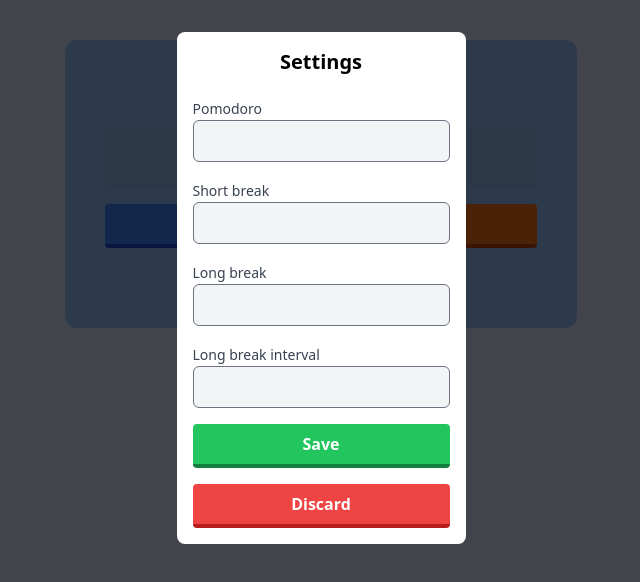
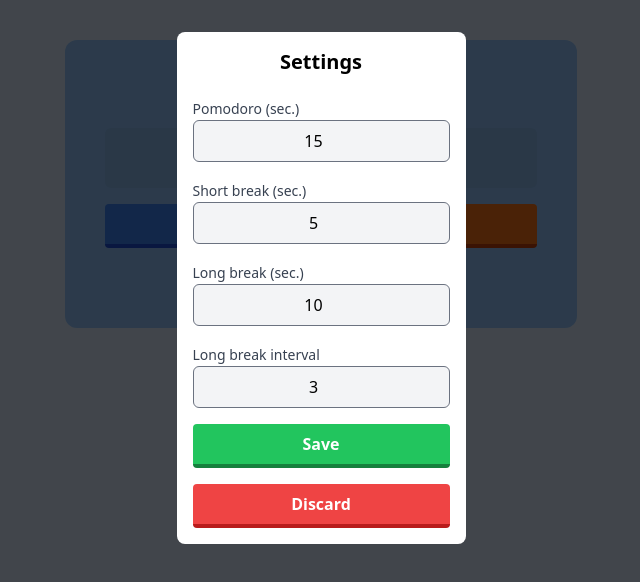
Before and after one commit to xkosorin/poMYdoro, a React (Vite) app: page / in a window 1280 px wide. Both pictures are taken after a click on the button "Settings". Shown: the top 582 px of the page, without its empty margins (319-959 px from the left). Built offline with nearby package versions, Linux system fonts and the light colour scheme.

Commit message:
Extracted settings to own component

```diff
--- a/src/App.tsx
+++ b/src/App.tsx
@@ -4,7 +4,6 @@
 import usePomydoro from "./hooks/usePomydoro";
 import { useBoolean } from "usehooks-ts";
 import Modal from "./components/Modal";
-import { useRef } from "react";
 import Settings from "./components/Settings";
 
 function App() {
@@ -29,7 +28,17 @@
   let sec = res % 60;
   let min = (res - sec) / 60;
 
-  function handleSaveButton() {}
+  function handleSaveButton(
+    pomydoro: string,
+    shortBreak: string,
+    longBreak: string,
+    shortBreakCounter: string
+  ) {
+    console.log(pomydoro);
+    console.log(shortBreak);
+    console.log(longBreak);
+    console.log(shortBreakCounter);
+  }
 
   return (
     <>
@@ -40,58 +49,8 @@
           longBreak={longBreak}
           shortBreakCounter={shortBreakCounter}
           toggleModal={toggleModal}
+          handleSaveButton={handleSaveButton}
         />
-        {/* <h4 className="flex justify-center text-xl font-semibold pb-5">
-          Settings
-        </h4>
-        <div className="grid grid-cols-1 gap-4">
-          <label className="block">
-            <span className="text-gray-700 text-sm">Pomodoro</span>
-            <input
-              id="pomodoro"
-              type="number"
-              className="form-input w-full block rounded-md bg-gray-100 text-center focus:border-gray-500 focus:bg-white focus:ring-0"
-              value={pomydoro}
-              ref={pomodoroRef}
-            />
-          </label>
-          <label className="block">
-            <span className="text-gray-700 text-sm">Short break</span>
-            <input
-              id="pomodoro"
-              type="number"
-              className="form-input w-full block rounded-md bg-gray-100 text-center focus:border-gray-500 focus:bg-white focus:ring-0"
-              value={shortBreak}
-              ref={shortBreakRef}
-            />
-          </label>
-          <label className="block">
-            <span className="text-gray-700 text-sm">Long break</span>
-            <input
-              id="pomodoro"
-              type="number"
-              className="form-input w-full block rounded-md bg-gray-100 text-center focus:border-gray-500 focus:bg-white focus:ring-0"
-              value={longBreak}
-              ref={longBreakRef}
-            />
-          </label>
-          <label className="block">
-            <span className="text-gray-700 text-sm">Long break interval</span>
-            <input
-              id="pomodoro"
-              type="number"
-              className="form-input w-full block rounded-md bg-gray-100 text-center focus:border-gray-500 focus:bg-white focus:ring-0"
-              value={shortBreakCounter}
-              ref={shortBreakCounterRef}
-            />
-          </label>
-          <button className="btn-save" onClick={handleSaveButton}>
-            Save
-          </button>
-          <button className="btn-disc" onClick={toggleModal}>
-            Discard
-          </button>
-  </div> */}
       </Modal>
       <div className="bg-blue-300 md:bg-blue-100 w-screen h-screen flex justify-center items-start">
         <div className="w-full md:w-[32rem] bg-blue-300 p-10 md:rounded-xl grid grid-cols-2 gap-x-1 gap-y-4 md:mt-10">
--- a/src/components/Settings.tsx
+++ b/src/components/Settings.tsx
@@ -1,18 +1,26 @@
-import { useRef } from "react";
+import { useCallback, useRef } from "react";
 
-const Settings = (
-  pomydoro: number,
-  shortBreak: number,
-  longBreak: number,
-  shortBreakCounter: number,
-  toggleModal: () => void
-) => {
-  const pomodoroRef = useRef(null);
-  const shortBreakRef = useRef(null);
-  const longBreakRef = useRef(null);
-  const shortBreakCounterRef = useRef(null);
+interface Props {
+  pomydoro: number;
+  shortBreak: number;
+  longBreak: number;
+  shortBreakCounter: number;
+  toggleModal: () => void;
+  handleSaveButton: (
+    pomydoro: string,
+    shortBreak: string,
+    longBreak: string,
+    shortBreakCounter: string
+  ) => void;
+}
 
-  function handleSaveButton() {}
+const Settings = (props: Props) => {
+  const pomodoroRef = useRef<HTMLInputElement | null>(null);
+  const shortBreakRef = useRef<HTMLInputElement | null>(null);
+  const longBreakRef = useRef<HTMLInputElement | null>(null);
+  const shortBreakCounterRef = useRef<HTMLInputElement | null>(null);
+
+  const handle = () => {};
 
   return (
     <>
@@ -21,33 +29,36 @@
       </h4>
       <div className="grid grid-cols-1 gap-4">
         <label className="block">
-          <span className="text-gray-700 text-sm">Pomodoro</span>
+          <span className="text-gray-700 text-sm">Pomodoro (sec.)</span>
           <input
             id="pomodoro"
             type="number"
             className="form-input w-full block rounded-md bg-gray-100 text-center focus:border-gray-500 focus:bg-white focus:ring-0"
-            value={pomydoro}
+            defaultValue={props.pomydoro / 1000}
             ref={pomodoroRef}
+            min={1}
           />
         </label>
         <label className="block">
-          <span className="text-gray-700 text-sm">Short break</span>
+          <span className="text-gray-700 text-sm">Short break (sec.)</span>
           <input
             id="pomodoro"
             type="number"
             className="form-input w-full block rounded-md bg-gray-100 text-center focus:border-gray-500 focus:bg-white focus:ring-0"
-            value={shortBreak}
+            defaultValue={props.shortBreak / 1000}
             ref={shortBreakRef}
+            min={1}
           />
         </label>
         <label className="block">
-          <span className="text-gray-700 text-sm">Long break</span>
+          <span className="text-gray-700 text-sm">Long break (sec.)</span>
           <input
             id="pomodoro"
             type="number"
             className="form-input w-full block rounded-md bg-gray-100 text-center focus:border-gray-500 focus:bg-white focus:ring-0"
-            value={longBreak}
+            defaultValue={props.longBreak / 1000}
             ref={longBreakRef}
+            min={1}
           />
         </label>
         <label className="block">
@@ -56,14 +67,26 @@
             id="pomodoro"
             type="number"
             className="form-input w-full block rounded-md bg-gray-100 text-center focus:border-gray-500 focus:bg-white focus:ring-0"
-            value={shortBreakCounter}
+            defaultValue={props.shortBreakCounter}
             ref={shortBreakCounterRef}
+            min={1}
           />
         </label>
-        <button className="btn-save" onClick={handleSaveButton}>
+        <button
+          className="btn-save"
+          onClick={(_) => {
+            props.handleSaveButton(
+              pomodoroRef.current?.value ?? "1",
+              shortBreakRef.current?.value ?? "1",
+              longBreakRef.current?.value ?? "1",
+              shortBreakCounterRef.current?.value ?? "1"
+            );
+            props.toggleModal();
+          }}
+        >
           Save
         </button>
-        <button className="btn-disc" onClick={toggleModal}>
+        <button className="btn-disc" onClick={props.toggleModal}>
           Discard
         </button>
       </div>
```
